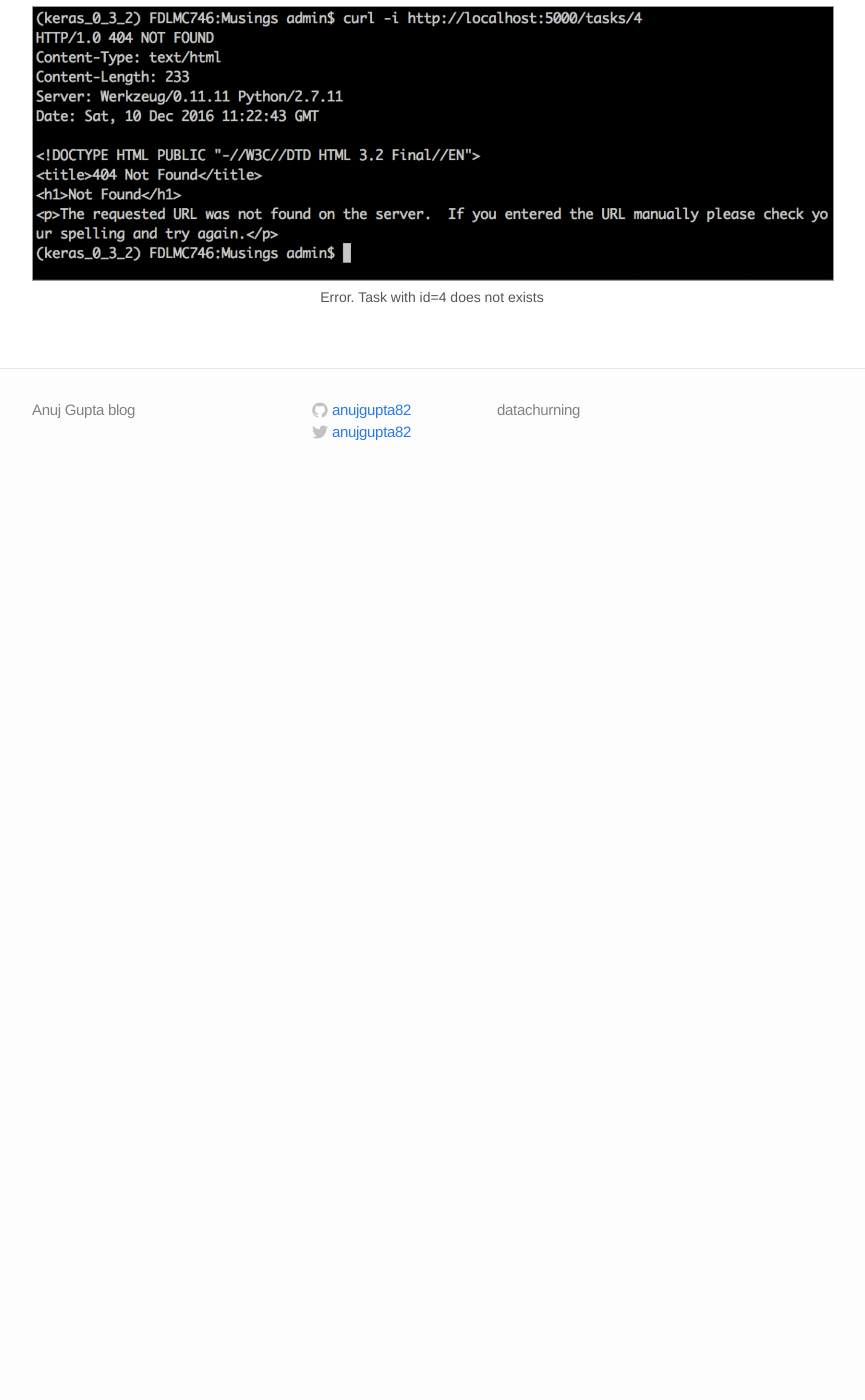
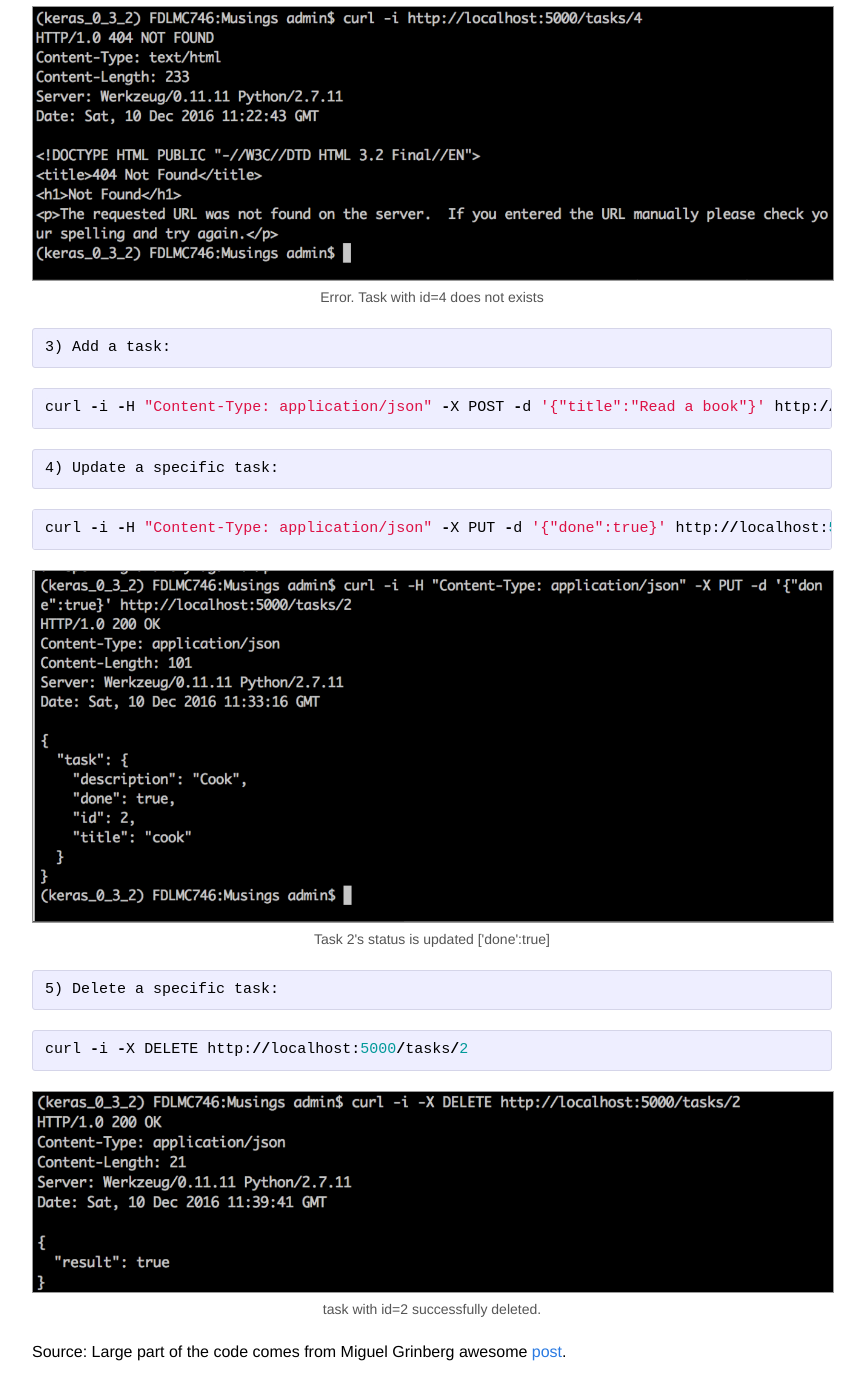
Before and after one commit to sam-iitj/sam-iitj.github.io, a Jekyll site: the page built from _posts/2016-11-04-deploying-ml-models-part-1.markdown, in a window 1280 px wide and 1400 px high, scrolled down 4667 px. Shown: the whole window, without its empty margins (208-1073 px from the left). Built offline with Jekyll 4.4.1, drawn with Linux system fonts in a browser that asks for light colours; comment, search, counter and statistics services are not loaded; before the commit the page ends 5156 px from its top, so only the background shows below that.

Commit message:
draft 1 deploying-ml-models-part-1

````diff
--- a/_posts/2016-11-04-deploying-ml-models-part-1.markdown
+++ b/_posts/2016-11-04-deploying-ml-models-part-1.markdown
@@ -142,3 +142,32 @@ curl -i http://localhost:5000/tasks/4
 <img src="/assets/ml_models_1/image_6.png">
 <div class="thecap">Error. Task with id=4 does not exists</div>
 </div>
+
+
+	3) Add a task:
+
+```python
+curl -i -H "Content-Type: application/json" -X POST -d '{"title":"Read a book"}' http://localhost:5000/tasks/
+```
+
+	4) Update a specific task:
+
+```python
+curl -i -H "Content-Type: application/json" -X PUT -d '{"done":true}' http://localhost:5000/tasks/2
+```
+<div class="imgcap">
+<img src="/assets/ml_models_1/image_7.png">
+<div class="thecap">Task 2's status is updated ['done':true]</div>
+</div>
+
+	5) Delete a specific task:
+
+```python
+curl -i -X DELETE http://localhost:5000/tasks/2
+```
+<div class="imgcap">
+<img src="/assets/ml_models_1/image_8.png">
+<div class="thecap">task with id=2 successfully deleted.</div>
+</div>
+
+Source: Large part of the code comes from Miguel Grinberg awesome [post](https://blog.miguelgrinberg.com/post/designing-a-restful-api-with-python-and-flask).
````
Also changed, not shown: assets/ml_models_1/image_7.png (added), assets/ml_models_1/image_8.png (added).
